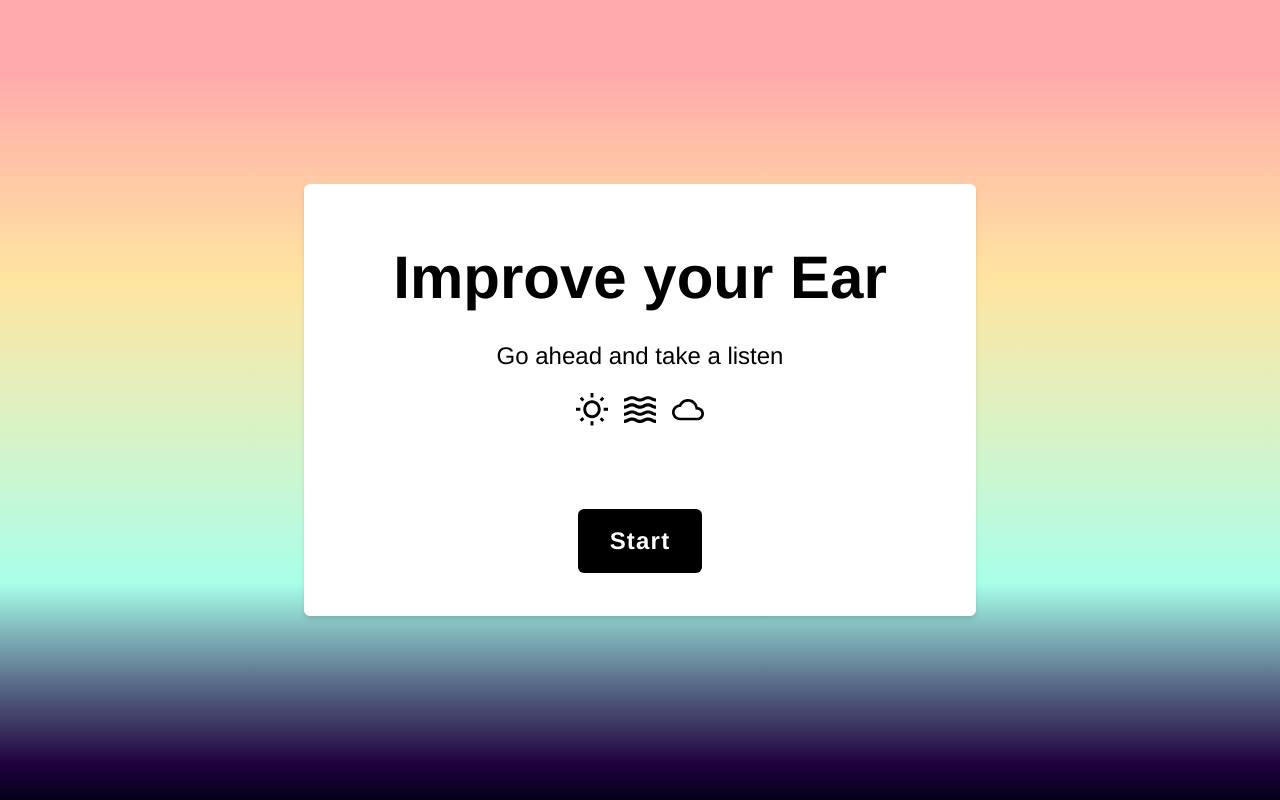
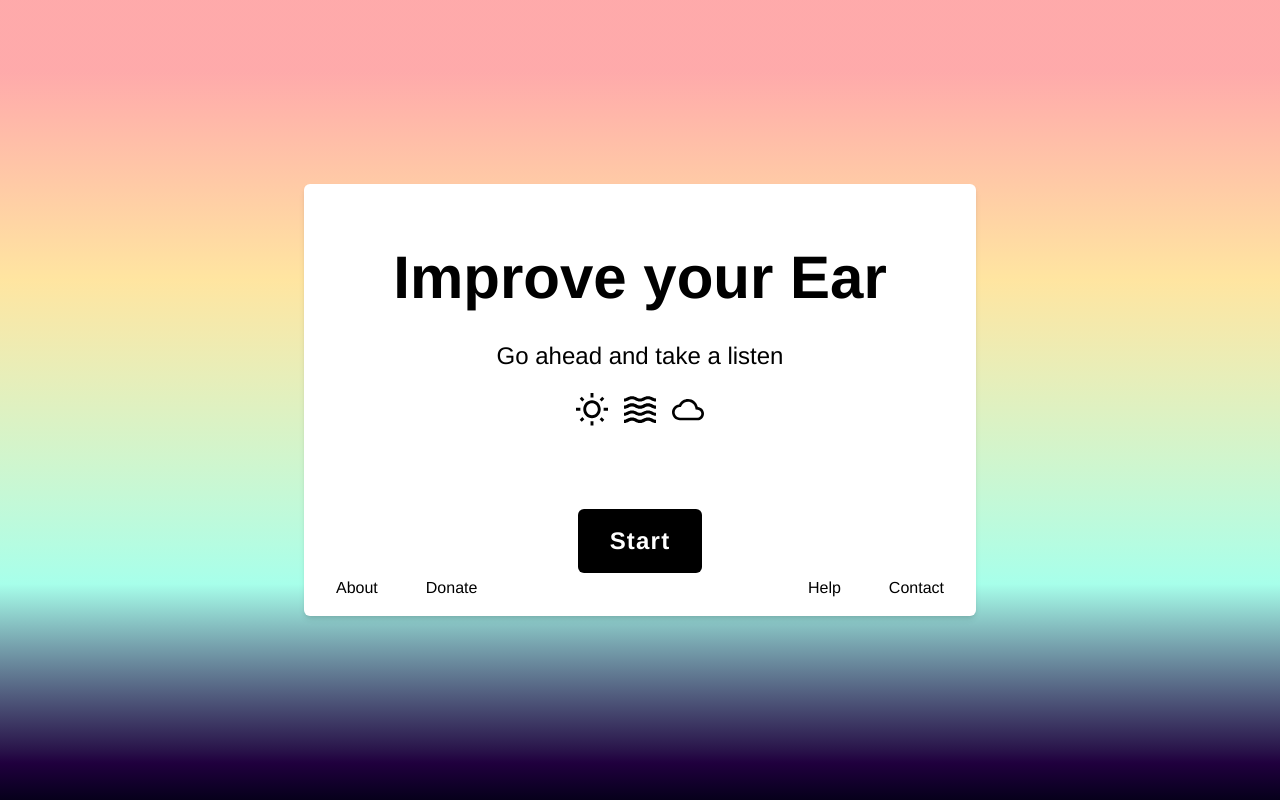
Before and after one commit to dizzyjaguar/improvEar, a React (Vite) app: page / in a window 1280 px wide. Built offline with nearby package versions, Linux system fonts and the light colour scheme.

Commit message:
Create footer

```diff
--- a/src/routes/root.tsx
+++ b/src/routes/root.tsx
@@ -28,7 +28,7 @@ export default function Root() {
       className={`w-full h-screen p-10 rainbow-gradient flex justify-center items-center`}
     >
       <div
-        className={`bg-white w-screen max-w-2xl h-3/5 rounded-md shadow-md pt-16 relative`}
+        className={`flex flex-col bg-white w-screen max-w-2xl h-3/5 rounded-md shadow-md pt-16 pb-4 relative justify-between`}
       >
         <motion.div
           className={`w-full flex justify-center items-center space-x-4 absolute`}
@@ -47,6 +47,24 @@ export default function Root() {
           </Link>
         </motion.div>
         <Outlet />
+        <div className={`flex flex-row justify-between px-8`}>
+          <div className={`flex flex-row justify-around space-x-12`}>
+            <Link to={'/about'} state={{ iconLocation: 'top left' }}>
+              <p className={`footer-link`}>About</p>
+            </Link>
+            <Link to={'/donate'} state={{ iconLocation: 'top left' }}>
+              <p className={`footer-link`}>Donate</p>
+            </Link>
+          </div>
+          <div className={`flex flex-row justify-around space-x-12`}>
+            <Link to={'/help'} state={{ iconLocation: 'top left' }}>
+              <p className={`footer-link`}>Help</p>
+            </Link>
+            <Link to={'/contact'} state={{ iconLocation: 'top left' }}>
+              <p className={`footer-link`}>Contact</p>
+            </Link>
+          </div>
+        </div>
       </div>
     </div>
   )
```
